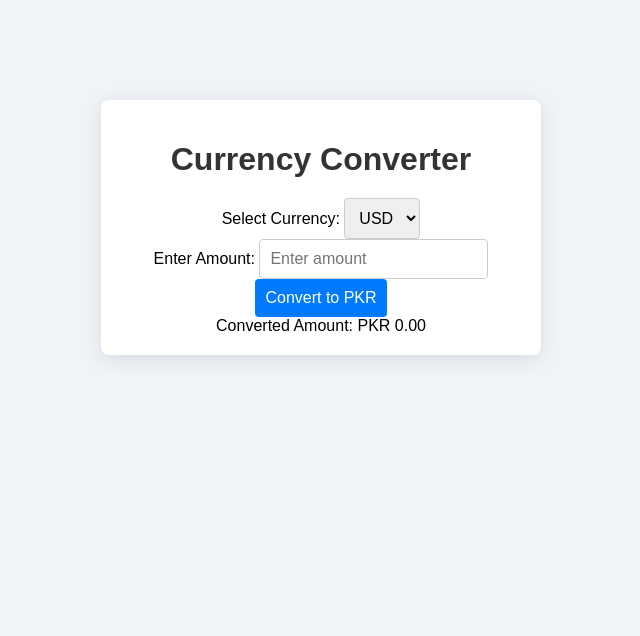
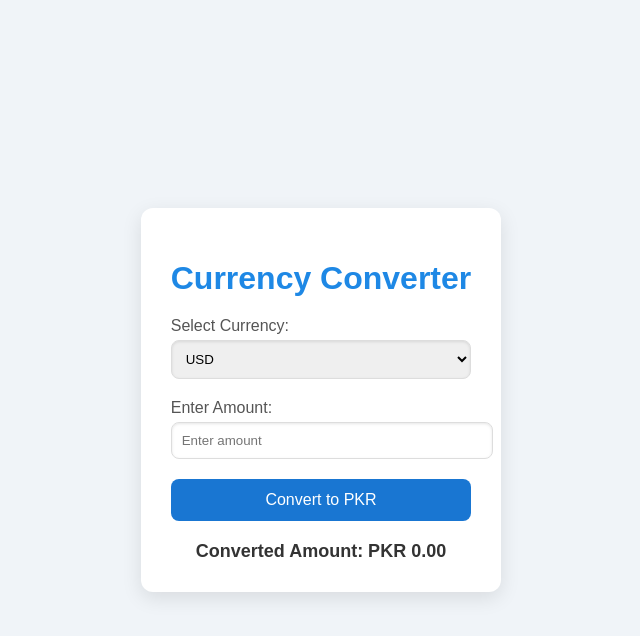
Before and after one commit to AyeshaMalak/Currencychanger, a plain HTML site: page index.html in a window 1280 px wide. Shown: the whole page, without its empty margins (319-959 px from the left). Drawn offline with Linux system fonts and the light colour scheme.

Commit message:
Update styles.css

```diff
--- a/styles.css
+++ b/styles.css
@@ -3,51 +3,63 @@ body {
     background-color: #f0f4f8;
     margin: 0;
     padding: 0;
+    display: flex;
+    justify-content: center;
+    align-items: center;
+    height: 100vh;
 }
 
 .container {
     max-width: 400px;
-    margin: 100px auto;
-    padding: 20px;
-    background: white;
-    border-radius: 8px;
-    box-shadow: 0 4px 20px rgba(0, 0, 0, 0.1);
+    background-color: #ffffff;
+    padding: 30px;
+    border-radius: 12px;
+    box-shadow: 0 6px 20px rgba(0, 0, 0, 0.1);
     text-align: center;
 }
 
 h1 {
+    color: #1E88E5;
     margin-bottom: 20px;
-    color: #333;
 }
 
-.converter {
-    display: flex;
-    flex-direction: column;
-    gap: 15px;
+.input-group {
+    margin-bottom: 20px;
+    text-align: left;
 }
 
-input[type="number"], select {
+label {
+    display: block;
+    margin-bottom: 5px;
+    color: #555;
+}
+
+select, input[type="number"] {
+    width: 100%;
     padding: 10px;
-    border: 1px solid #ccc;
-    border-radius: 4px;
-    font-size: 16px;
+    border: 1px solid #ddd;
+    border-radius: 8px;
+    box-shadow: inset 0 1px 3px rgba(0, 0, 0, 0.1);
 }
 
 button {
-    padding: 10px;
-    background: #007bff;
+    background-color: #1976D2;
     color: white;
+    padding: 12px;
     border: none;
-    border-radius: 4px;
+    border-radius: 8px;
     cursor: pointer;
+    width: 100%;
     font-size: 16px;
 }
 
 button:hover {
-    background: #0056b3;
+    background-color: #1565C0;
 }
 
-h2 {
+.result {
     margin-top: 20px;
+    font-size: 18px;
     color: #333;
+    font-weight: bold;
 }
```
